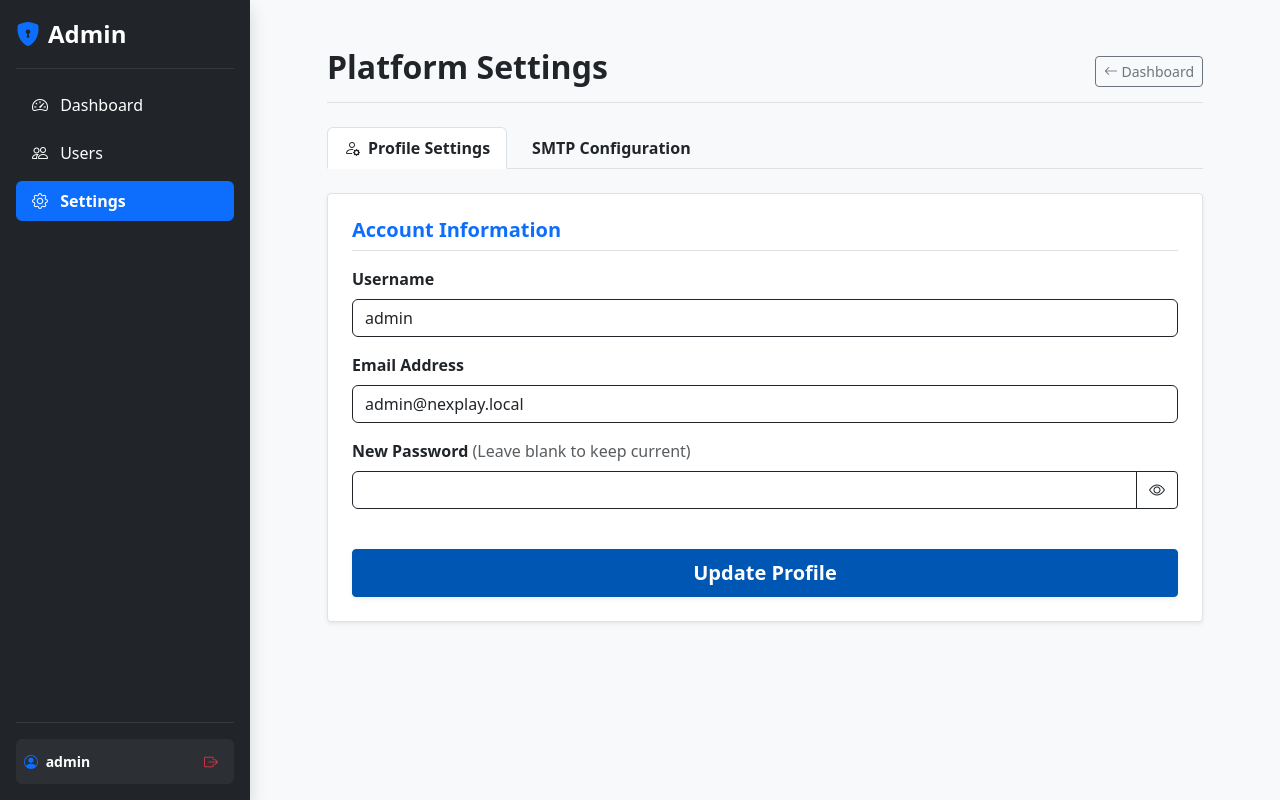
After one commit to pkbehera-dev/NexPLAY, a PHP site: page /NexPLAY/admin/settings.php in a window 1280 px wide. The commit adds this page. Run offline with PHP 8.4, Linux system fonts and the light colour scheme; a user stored in the database is signed in; data comes from the database, SQL or seed files in the repository.

Commit message:
feat: add admin settings page for profile management and SMTP configuration

```diff
--- a/admin/includes/nav_admin.php
+++ b/admin/includes/nav_admin.php
@@ -21,7 +21,7 @@
         </a>
       </li>
       <li class="nav-item">
-        <a href="/NexPLAY/admin/smtp_settings.php" class="nav-link text-white <?php echo basename($_SERVER['PHP_SELF']) == 'smtp_settings.php' ? 'active fw-bold' : ''; ?>">
+        <a href="/NexPLAY/admin/settings.php" class="nav-link text-white <?php echo basename($_SERVER['PHP_SELF']) == 'settings.php' ? 'active fw-bold' : ''; ?>">
           <i class="bi bi-gear me-2"></i> Settings
         </a>
       </li>
--- /dev/null
+++ b/admin/settings.php
@@ -0,0 +1,259 @@
+<?php
+require_once dirname(__DIR__) . '/config/init.php';
+
+if (!isset($_SESSION['user_id']) || $_SESSION['role'] !== 'admin') {
+    header("Location: /NexPLAY/");
+    exit();
+}
+require_once '../config/db.php';
+
+$user_id = $_SESSION['user_id'];
+$active_tab = $_GET['tab'] ?? 'profile';
+
+// Handle Profile Form Submission
+if ($_SERVER['REQUEST_METHOD'] === 'POST' && isset($_POST['form_type']) && $_POST['form_type'] === 'profile') {
+    $username = trim($_POST['username']);
+    $email = trim($_POST['email']);
+    $password = $_POST['password'];
+
+    $stmt = $pdo->prepare("SELECT id FROM users WHERE (username = ? OR email = ?) AND id != ?");
+    $stmt->execute([$username, $email, $user_id]);
+    if ($stmt->fetch()) {
+        $_SESSION['msg'] = "Username or Email already taken by another account.";
+        header("Location: settings.php?tab=profile");
+        exit();
+    }
+
+    if (!empty($password)) {
+        $hash = password_hash($password, PASSWORD_BCRYPT);
+        $stmt = $pdo->prepare("UPDATE users SET username = ?, email = ?, password_hash = ? WHERE id = ?");
+        $stmt->execute([$username, $email, $hash, $user_id]);
+        $_SESSION['msg'] = "Profile and password updated successfully.";
+    } else {
+        $stmt = $pdo->prepare("UPDATE users SET username = ?, email = ? WHERE id = ?");
+        $stmt->execute([$username, $email, $user_id]);
+        $_SESSION['msg'] = "Profile updated successfully.";
+    }
+
+    $_SESSION['username'] = $username;
+    header("Location: settings.php?tab=profile");
+    exit();
+}
+
+// Handle SMTP Form Submission
+if ($_SERVER['REQUEST_METHOD'] === 'POST' && isset($_POST['form_type']) && $_POST['form_type'] === 'smtp') {
+    if (isset($_POST['action']) && $_POST['action'] === 'test_email') {
+        require_once '../config/mail.php';
+        $test_email = filter_var($_POST['test_email_address'], FILTER_VALIDATE_EMAIL);
+        if ($test_email) {
+            $subject = "NexPlay SMTP Test";
+            $message = "<h1>SMTP Configuration is successful!</h1><p>Your SMTP details in NexPlay are working correctly.</p>";
+            if (sendMail($pdo, $test_email, $subject, $message)) {
+                $_SESSION['msg'] = "Test email sent successfully to $test_email!";
+            } else {
+                $_SESSION['msg'] = "Failed to send test email. Check your configuration or server environment.";
+            }
+        } else {
+             $_SESSION['msg'] = "Invalid test email address.";
+        }
+        header("Location: settings.php?tab=smtp");
+        exit();
+    } else {
+        foreach ($_POST['settings'] as $key => $value) {
+            $stmt = $pdo->prepare("UPDATE settings SET setting_value = ? WHERE setting_key = ?");
+            $stmt->execute([$value, $key]);
+        }
+        $_SESSION['msg'] = "SMTP configuration updated successfully.";
+        header("Location: settings.php?tab=smtp");
+        exit();
+    }
+}
+
+// Fetch Profile Data
+$stmt = $pdo->prepare("SELECT username, email FROM users WHERE id = ?");
+$stmt->execute([$user_id]);
+$user = $stmt->fetch();
+
+// Fetch SMTP Data
+$stmt = $pdo->query("SELECT setting_key, setting_value FROM settings");
+$smtp_settings = [];
+while ($row = $stmt->fetch()) {
+    $smtp_settings[$row['setting_key']] = $row['setting_value'];
+}
+
+include 'includes/head_admin.php';
+include 'includes/nav_admin.php';
+?>
+
+<main class="container py-5" id="main-content" tabindex="-1" style="max-width: 900px;">
+    <div class="d-flex justify-content-between align-items-center mb-4 border-bottom pb-2">
+        <h1 class="h2 fw-bold text-dark">Platform Settings</h1>
+        <a href="dashboard.php" class="btn btn-outline-secondary btn-sm"><i class="bi bi-arrow-left"></i> Dashboard</a>
+    </div>
+
+    <!-- Nav tabs -->
+    <ul class="nav nav-tabs mb-4" id="settingsTabs" role="tablist">
+        <li class="nav-item" role="presentation">
+            <button class="nav-link <?= $active_tab === 'profile' ? 'active' : '' ?> text-dark fw-bold" id="profile-tab" data-bs-toggle="tab" data-bs-target="#profile" type="button" role="tab" aria-controls="profile" aria-selected="<?= $active_tab === 'profile' ? 'true' : 'false' ?>">
+                <i class="bi bi-person-gear me-2"></i>Profile Settings
+            </button>
+        </li>
+        <li class="nav-item" role="presentation">
+            <button class="nav-link <?= $active_tab === 'smtp' ? 'active' : '' ?> text-dark fw-bold" id="smtp-tab" data-bs-toggle="tab" data-bs-target="#smtp" type="button" role="tab" aria-controls="smtp" aria-selected="<?= $active_tab === 'smtp' ? 'true' : 'false' ?>">
+                <i class="bi bi-envelope-gear me-2"></i>SMTP Configuration
+            </button>
+        </li>
+    </ul>
+
+    <!-- Tab panes -->
+    <div class="tab-content" id="settingsTabContent">
+
+        <!-- Profile Tab -->
+        <div class="tab-pane fade <?= $active_tab === 'profile' ? 'show active' : '' ?>" id="profile" role="tabpanel" aria-labelledby="profile-tab">
+            <div class="admin-card shadow-sm">
+                <form action="settings.php?tab=profile" method="POST">
+                    <input type="hidden" name="form_type" value="profile">
+                    <fieldset class="mb-4">
+                        <legend class="h5 fw-bold text-primary border-bottom pb-2 mb-3">Account Information</legend>
+
+                        <div class="mb-3">
+                            <label for="profileUsername" class="form-label fw-bold text-dark">Username</label>
+                            <input type="text" id="profileUsername" name="username" class="form-control border-dark" value="<?php echo htmlspecialchars($user['username'] ?? ''); ?>" required>
+                        </div>
+
+                        <div class="mb-3">
+                            <label for="profileEmail" class="form-label fw-bold text-dark">Email Address</label>
+                            <input type="email" id="profileEmail" name="email" class="form-control border-dark" value="<?php echo htmlspecialchars($user['email'] ?? ''); ?>" required>
+                        </div>
+
+                        <div class="mb-3">
+                            <label for="profilePassword" class="form-label fw-bold text-dark">New Password <span class="text-muted fw-normal">(Leave blank to keep current)</span></label>
+                            <div class="input-group">
+                                <input type="password" id="profilePassword" name="password" class="form-control border-dark">
+                                <button class="btn btn-outline-dark" type="button" onclick="togglePassword('profilePassword', this)">
+                                    <i class="bi bi-eye"></i>
+                                </button>
+                            </div>
+                        </div>
+                    </fieldset>
+
+                    <script>
+                        function togglePassword(inputId, btn) {
+                            const input = document.getElementById(inputId);
+                            const icon = btn.querySelector('i');
+                            if (input.type === 'password') {
+                                input.type = 'text';
+                                icon.classList.replace('bi-eye', 'bi-eye-slash');
+                            } else {
+                                input.type = 'password';
+                                icon.classList.replace('bi-eye-slash', 'bi-eye');
+                            }
+                        }
+                    </script>
+
+                    <div class="d-grid">
+                        <button type="submit" class="btn btn-primary btn-lg fw-bold shadow-sm">Update Profile</button>
+                    </div>
+                </form>
+            </div>
+        </div>
+
+        <!-- SMTP Tab -->
+        <div class="tab-pane fade <?= $active_tab === 'smtp' ? 'show active' : '' ?>" id="smtp" role="tabpanel" aria-labelledby="smtp-tab">
+            <div class="admin-card shadow-sm">
+                <form action="settings.php?tab=smtp" method="POST">
+                    <input type="hidden" name="form_type" value="smtp">
+                    <fieldset class="mb-4">
+                        <legend class="h5 fw-bold text-primary border-bottom pb-2 mb-3">Server Authentication</legend>
+
+                        <div class="mb-3">
+                            <label for="smtpHost" class="form-label fw-bold text-dark">Connection Host</label>
+                            <input type="text" id="smtpHost" name="settings[smtp_host]" class="form-control border-dark" value="<?php echo htmlspecialchars($smtp_settings['smtp_host'] ?? ''); ?>" required aria-describedby="hostHelp">
+                            <div id="hostHelp" class="form-text text-muted">Example: smtp.gmail.com or mail.example.com</div>
+                        </div>
+
+                        <div class="row g-3 mb-3">
+                            <div class="col-md-6">
+                                <label for="smtpPort" class="form-label fw-bold text-dark">Port</label>
+                                <input type="number" id="smtpPort" name="settings[smtp_port]" class="form-control border-dark" value="<?php echo htmlspecialchars($smtp_settings['smtp_port'] ?? ''); ?>" required>
+                            </div>
+                            <div class="col-md-6">
+                                <label for="smtpEnc" class="form-label fw-bold text-dark">Encryption Standard</label>
+                                <select id="smtpEnc" name="settings[smtp_encryption]" class="form-select border-dark">
+                                    <option value="tls" <?php echo ($smtp_settings['smtp_encryption'] ?? '') == 'tls' ? 'selected' : ''; ?>>TLS / STARTTLS (Recommended)</option>
+                                    <option value="ssl" <?php echo ($smtp_settings['smtp_encryption'] ?? '') == 'ssl' ? 'selected' : ''; ?>>SSL</option>
+                                    <option value="none" <?php echo ($smtp_settings['smtp_encryption'] ?? '') == 'none' ? 'selected' : ''; ?>>None</option>
+                                </select>
+                            </div>
+                        </div>
+
+                        <div class="row g-3">
+                            <div class="col-md-6">
+                                <label for="smtpUser" class="form-label fw-bold text-dark">Account Username</label>
+                                <input type="text" id="smtpUser" name="settings[smtp_username]" class="form-control border-dark" value="<?php echo htmlspecialchars($smtp_settings['smtp_username'] ?? ''); ?>" required>
+                            </div>
+                            <div class="col-md-6">
+                                <label for="smtpPass" class="form-label fw-bold text-dark">Account Password</label>
+                                <div class="input-group">
+                                    <input type="password" id="smtpPass" name="settings[smtp_password]" class="form-control border-dark" value="<?php echo htmlspecialchars($smtp_settings['smtp_password'] ?? ''); ?>" required>
+                                    <button class="btn btn-outline-dark" type="button" onclick="togglePassword('smtpPass', this)">
+                                        <i class="bi bi-eye"></i>
+                                    </button>
+                                </div>
+                            </div>
+                        </div>
+                    </fieldset>
+
+                    <fieldset class="mb-5">
+                        <legend class="h5 fw-bold text-primary border-bottom pb-2 mb-3">Sender Identity</legend>
+
+                        <div class="row g-3">
+                            <div class="col-md-6">
+                                <label for="fromEmail" class="form-label fw-bold text-dark">From Email Address</label>
+                                <input type="email" id="fromEmail" name="settings[smtp_from_email]" class="form-control border-dark" value="<?php echo htmlspecialchars($smtp_settings['smtp_from_email'] ?? ''); ?>" required>
+                            </div>
+                            <div class="col-md-6">
+                                <label for="fromName" class="form-label fw-bold text-dark">From Display Name</label>
+                                <input type="text" id="fromName" name="settings[smtp_from_name]" class="form-control border-dark" value="<?php echo htmlspecialchars($smtp_settings['smtp_from_name'] ?? ''); ?>" required>
+                            </div>
+                        </div>
+                    </fieldset>
+
+                    <div class="d-grid">
+                        <button type="submit" class="btn btn-primary btn-lg fw-bold shadow-sm" aria-label="Save current form changes">Save Configuration</button>
+                    </div>
+                </form>
+            </div>
+
+            <!-- Test Email Section -->
+            <div class="admin-card shadow-sm mt-4 bg-light">
+                <h2 class="h5 fw-bold text-dark border-bottom pb-2 mb-3">Test Configuration</h2>
+                <p class="text-muted small">Send a test email to verify your SMTP settings above before utilizing them on the platform.</p>
+                <form action="settings.php?tab=smtp" method="POST" class="d-flex gap-2">
+                    <input type="hidden" name="form_type" value="smtp">
+                    <input type="hidden" name="action" value="test_email">
+                    <input type="email" name="test_email_address" class="form-control border-dark" placeholder="Enter recipient email address..." required aria-label="Test Email Address">
+                    <button type="submit" class="btn btn-secondary fw-bold shadow-sm" style="min-width: 150px;">Send Test</button>
+                </form>
+            </div>
+        </div>
+
+    </div>
+</main>
+
+</div> <!-- End admin-content-wrapper -->
+<script src="https://cdn.jsdelivr.net/npm/bootstrap@5.3.2/dist/js/bootstrap.bundle.min.js"></script>
+<script>
+    // Update URL without reloading when switching tabs
+    document.addEventListener("DOMContentLoaded", function () {
+        var triggerTabList = [].slice.call(document.querySelectorAll('#settingsTabs button'))
+        triggerTabList.forEach(function (triggerEl) {
+            triggerEl.addEventListener('click', function (event) {
+                var tab = event.target.getAttribute('aria-controls');
+                history.replaceState(null, null, 'settings.php?tab=' + tab);
+            });
+        });
+    });
+</script>
+</body>
+</html>
```
Also changed, not shown: admin/smtp_settings.php (deleted, +0 -148 lines).
